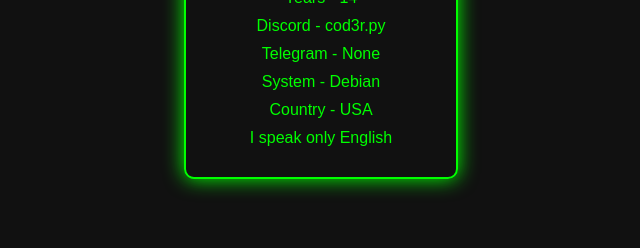
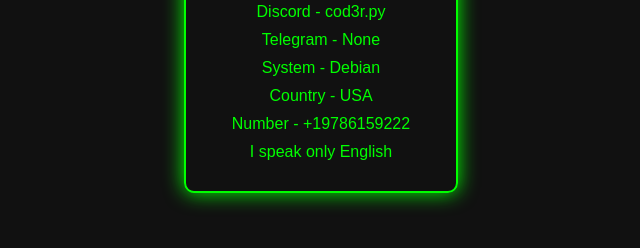
Before and after one commit to cod3rpy/cod3rpy.github.io, a plain HTML site: page index.html in a window 1280 px wide. Shown: the part 364-612 px from the top of the page, without its empty margins (319-959 px from the left). Drawn offline with Linux system fonts and the light colour scheme.

Commit message:
Update index.html

```diff
--- a/index.html
+++ b/index.html
@@ -34,6 +34,7 @@
         <p>Telegram - None</p>
         <p>System - Debian</p>
         <p>Country - USA</p>
+        <p>Number - +19786159222</p>
         <p>I speak only English</p>
     </div>
 </body>
```
